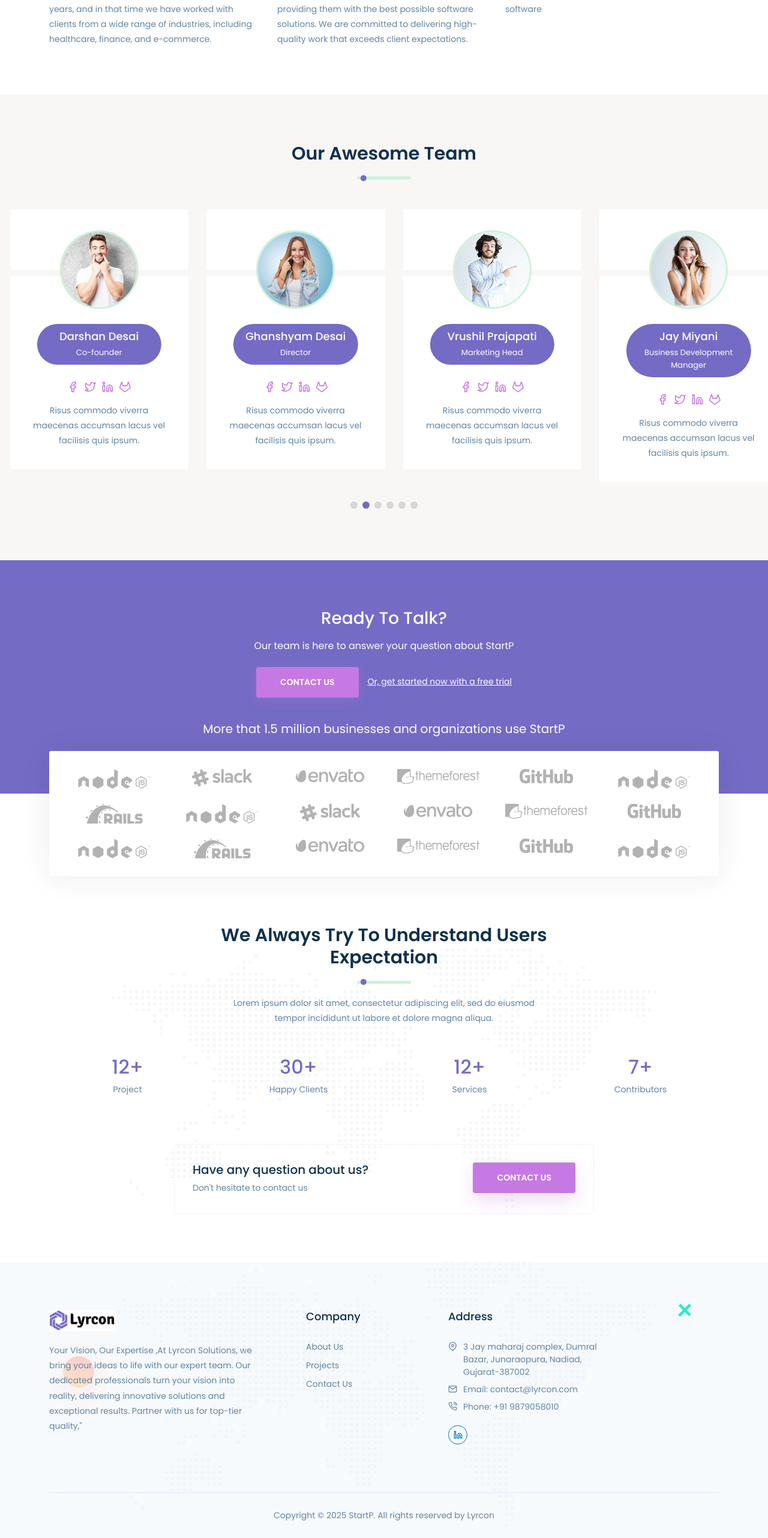
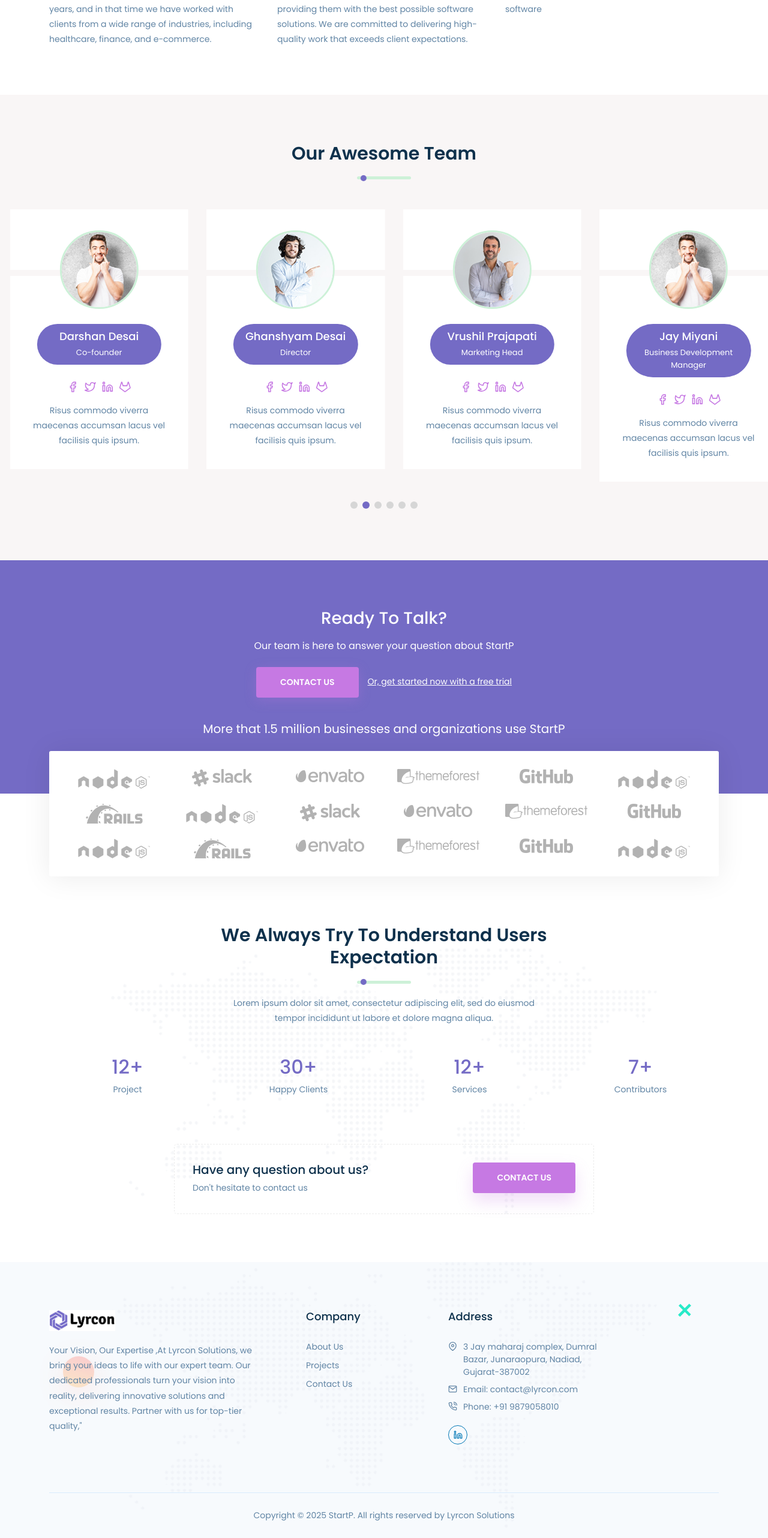
Before and after one commit to atararushi001/lyronwebsite, a Next.js app: page /about in a window 1280 px wide. Shown: the part 956-3520 px from the top of the page at 60% size. Built offline with nearby package versions, Linux system fonts and the light colour scheme.

Commit message:
footerchanges

```diff
--- a/components/Common/Team.js
+++ b/components/Common/Team.js
@@ -15,13 +15,13 @@ const Team = () => {
 
       { name: "Shah Preksha", title: "Founder & CEO", image: teamImg4 },
       { name: "Darshan Desai", title: "Co-founder", image: teamImg5 },
-      { name: "Ghanshyam Desai", title: "Director", image: teamImg1 },
-      { name: "Vrushil Prajapati", title: "Marketing Head", image: teamImg2 },
-      { name: "Jay Miyani", title: "Business Development Manager", image: teamImg3 },
+      { name: "Ghanshyam Desai", title: "Director", image: teamImg2 },
+      { name: "Vrushil Prajapati", title: "Marketing Head", image: teamImg4 },
+      { name: "Jay Miyani", title: "Business Development Manager", image: teamImg5 },
       { name: "Mayur Chitaliya", title: "Team Lead (Full Stack Development)", image: teamImg4 },
       { name: "Jainam Panara", title: "Web Developer", image: teamImg5 },
-      { name: "Karan Joshi", title: "AWS Trainer", image: teamImg1 },
-      { name: "Vidhi Patel", title: "E-commerce Consultant", image: teamImg2 },
+      { name: "Karan Joshi", title: "AWS Trainer", image: teamImg2 },
+      { name: "Vidhi Patel", title: "E-commerce Consultant", image: teamImg1 },
     ];
 
   return (
--- a/components/Contact/GoogleMap.js
+++ b/components/Contact/GoogleMap.js
@@ -4,7 +4,7 @@ const GoogleMap = () => {
   return (
     <>
       <iframe
-        src="https://www.google.com/maps/embed?pb=!1m18!1m12!1m3!1d3024.183613366869!2d-73.99830468463497!3d40.71397427933168!2m3!1f0!2f0!3f0!3m2!1i1024!2i768!4f13.1!3m3!1m2!1s0x89c25a263f3910db%3A0xd6e6cdf32a6b11b1!2s27%20Division%20St%2C%20New%20York%2C%20NY%2010002%2C%20USA!5e0!3m2!1sen!2sbd!4v1614260467637!5m2!1sen!2sbd"
+        src="https://www.google.com/maps/embed?pb=!1m18!1m12!1m3!1d3680.972896084669!2d72.86166161160823!3d22.69205287932085!2m3!1f0!2f0!3f0!3m2!1i1024!2i768!4f13.1!3m3!1m2!1s0x395e5b4efdd284cb%3A0x3b6894619330d6f2!2sLyrcon%20solutions!5e0!3m2!1sen!2sin!4v1736014976169!5m2!1sen!2sin"
         width="100%"
         height="450"
         allowFullScreen=""
@@ -13,5 +13,5 @@ const GoogleMap = () => {
     </>
   );
 };
-
+<iframe src="" width="600" height="450" style="border:0;" allowfullscreen="" loading="lazy" referrerpolicy="no-referrer-when-downgrade"></iframe>
 export default GoogleMap;
--- a/components/_App/Footer.js
+++ b/components/_App/Footer.js
@@ -172,7 +172,7 @@ const Footer = () => {
               <div className="copyright-area">
                 <p>
                   Copyright &copy; {currentYear} StartP. All rights reserved by{" "}
-                 Lyrcon
+                 Lyrcon Solutions
                 </p>
               </div>
             </div>
```
